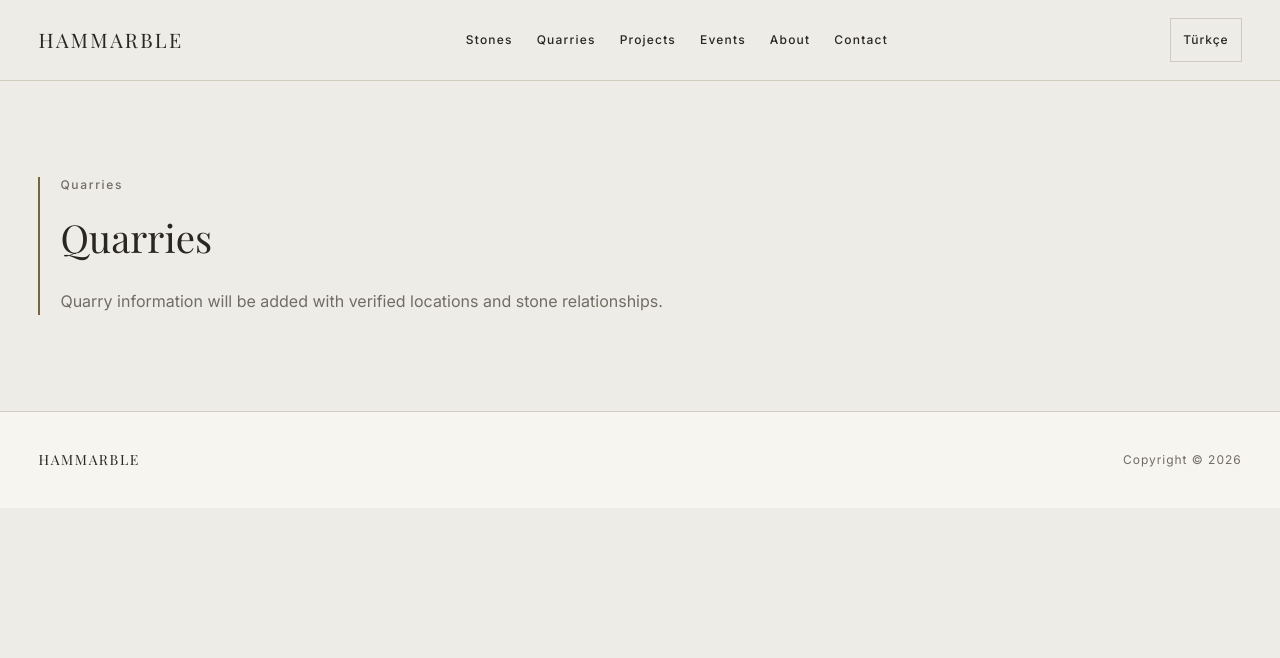
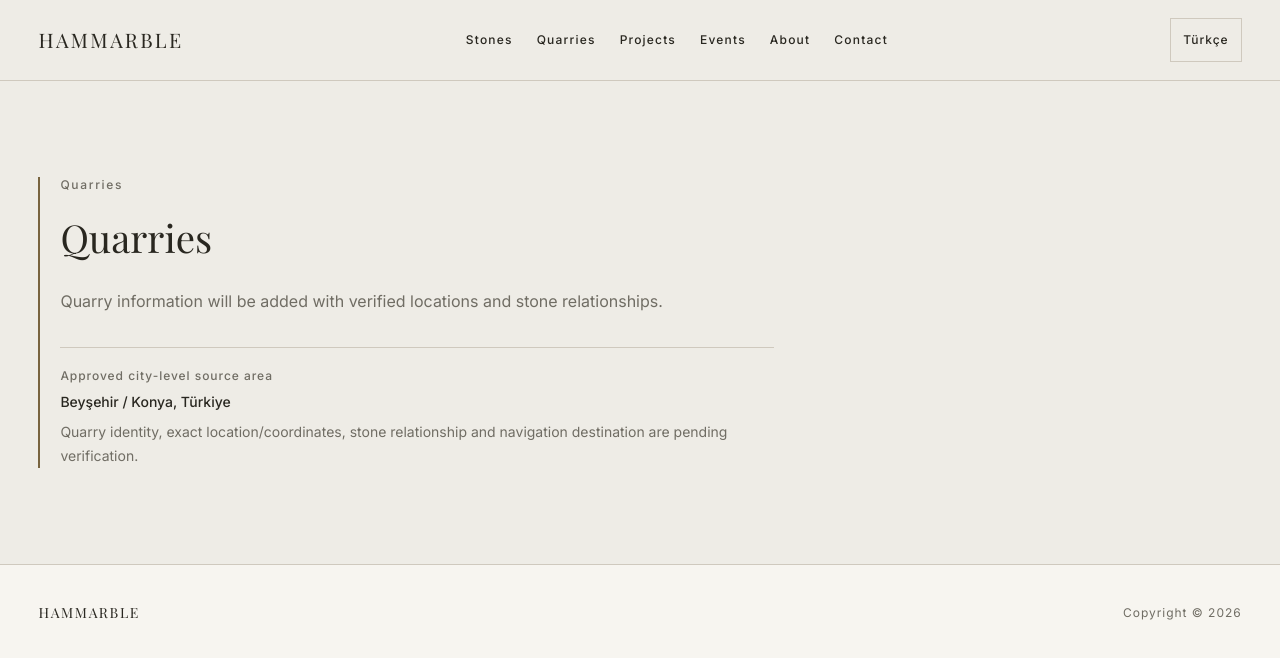
Before and after one commit to ferrariW368/hamman-madencilik, a Next.js app: page /en/quarries in a window 1280 px wide. Shown: the top 658 px of the page. Built offline with nearby package versions, Linux system fonts and the light colour scheme; a web font is replaced by a local one.

Commit message:
feat: add Beyşehir quarry fallback

```diff
--- a/scripts/verify-preview.mjs
+++ b/scripts/verify-preview.mjs
@@ -60,8 +60,14 @@ const routes = [
   { path: "/", status: 307, headers: [["Location is /tr", (headers) => /^location:\s*\/tr\s*$/im.test(headers)]] },
   localized("tr", "/tr", "V2 ana sayfa yapısı geliştirme aşamasındadır."),
   localized("en", "/en", "The V2 home page structure is under development."),
-  localized("tr", "/tr/quarries", "Ocak bilgileri doğrulanmış konum ve malzeme ilişkileri ile eklenecektir."),
-  localized("en", "/en/quarries", "Quarry information will be added with verified locations and stone relationships."),
+  {
+    ...localized("tr", "/tr/quarries", "Ocak bilgileri doğrulanmış konum ve malzeme ilişkileri ile eklenecektir."),
+    checks: [...localized("tr", "/tr/quarries", "Ocak bilgileri doğrulanmış konum ve malzeme ilişkileri ile eklenecektir.").checks, ["Beyşehir/Konya city-level source area is rendered", (html) => html.includes("Beyşehir / Konya, Türkiye")], ["no map navigation is exposed", (html) => !html.includes("google.com/maps") && !html.includes("maps.google.com")]],
+  },
+  {
+    ...localized("en", "/en/quarries", "Quarry information will be added with verified locations and stone relationships."),
+    checks: [...localized("en", "/en/quarries", "Quarry information will be added with verified locations and stone relationships.").checks, ["Beyşehir/Konya city-level source area is rendered", (html) => html.includes("Beyşehir / Konya, Türkiye")], ["no map navigation is exposed", (html) => !html.includes("google.com/maps") && !html.includes("maps.google.com")]],
+  },
   localized("tr", "/tr/projects", "Proje referansları ve kapsamları doğrulandıktan sonra eklenecektir."),
   localized("en", "/en/projects", "Project references and scopes will be added after verification."),
   localized("tr", "/tr/events", "Etkinlik kayıtları doğrulanmış tarih ve medya ile eklenecektir."),
--- a/src/app/[locale]/quarries/page.tsx
+++ b/src/app/[locale]/quarries/page.tsx
@@ -1,4 +1,16 @@
 import { V2PageShell } from "@/components/v2/V2PageShell";
 import type { PublishedLocale } from "@/i18n/config";
 import { getMessages } from "@/i18n/messages";
-export default async function QuarriesPage({ params }: { params: Promise<{ locale: PublishedLocale }> }) { const { locale } = await params; return <V2PageShell locale={locale} content={getMessages(locale).skeleton.quarries} />; }
+
+export default async function QuarriesPage({ params }: { params: Promise<{ locale: PublishedLocale }> }) {
+  const { locale } = await params;
+  const content = getMessages(locale).skeleton.quarries;
+
+  return <V2PageShell locale={locale} content={content}>
+    <section className="w-full border-t border-[color:var(--color-foundation-border)] pt-5" aria-label={content.regionLabel}>
+      <p className="text-xs font-medium tracking-[0.08em] text-[color:var(--color-foundation-muted)]">{content.regionLabel}</p>
+      <p className="mt-2 text-sm font-medium text-[color:var(--color-foundation-ink)]">{content.region}</p>
+      <p className="mt-2 text-sm leading-6 text-[color:var(--color-foundation-muted)]">{content.detailsPending}</p>
+    </section>
+  </V2PageShell>;
+}
--- a/src/i18n/messages/en.ts
+++ b/src/i18n/messages/en.ts
@@ -7,7 +7,7 @@ export const enSkeleton: Messages["skeleton"] = {
   home: { label: "HAMMARBLE", title: "HAMMARBLE", description: "The V2 home page structure is under development." },
   stones: { label: "Stones", title: "Stones", description: "The current portfolio and material details will be added after verification.", spiderLink: "Spider detail" },
   spider: { label: "Stones", title: "Spider", description: "This is a neutral development-only detail route placeholder.", availabilityNotice: "Imagery, technical data, origin and sales information are not yet published.", backToStones: "Back to stones", contactLink: "Go to contact" },
-  quarries: { label: "Quarries", title: "Quarries", description: "Quarry information will be added with verified locations and stone relationships." },
+  quarries: { label: "Quarries", title: "Quarries", description: "Quarry information will be added with verified locations and stone relationships.", regionLabel: "Approved city-level source area", region: "Beyşehir / Konya, Türkiye", detailsPending: "Quarry identity, exact location/coordinates, stone relationship and navigation destination are pending verification." },
   projects: { label: "Projects", title: "Projects", description: "Project references and scopes will be added after verification." },
   events: { label: "Events", title: "Events", description: "Event records will be added with verified dates and media." },
   about: { label: "About", title: "About", description: "Company history and information will be added after verification." },
--- a/src/i18n/messages/tr.ts
+++ b/src/i18n/messages/tr.ts
@@ -7,7 +7,7 @@ export const trSkeleton: Messages["skeleton"] = {
   home: { label: "HAMMARBLE", title: "HAMMARBLE", description: "V2 ana sayfa yapısı geliştirme aşamasındadır." },
   stones: { label: "Taşlar", title: "Taşlar", description: "Güncel portföy ve malzeme ayrıntıları doğrulama sonrasında eklenecektir.", spiderLink: "Spider detayı" },
   spider: { label: "Taşlar", title: "Spider", description: "Bu, geliştirme amaçlı nötr ayrıntı rota yer tutucusudur.", availabilityNotice: "Görsel, teknik veri, menşei ve satış bilgileri henüz yayınlanmamıştır.", backToStones: "Taşlara dön", contactLink: "İletişime git" },
-  quarries: { label: "Ocaklar", title: "Ocaklar", description: "Ocak bilgileri doğrulanmış konum ve malzeme ilişkileri ile eklenecektir." },
+  quarries: { label: "Ocaklar", title: "Ocaklar", description: "Ocak bilgileri doğrulanmış konum ve malzeme ilişkileri ile eklenecektir.", regionLabel: "Onaylanan şehir düzeyi kaynak bölgesi", region: "Beyşehir / Konya, Türkiye", detailsPending: "Ocak kimliği, kesin konum/koordinat, taş ilişkisi ve navigasyon bağlantısı doğrulama bekliyor." },
   projects: { label: "Projeler", title: "Projeler", description: "Proje referansları ve kapsamları doğrulandıktan sonra eklenecektir." },
   events: { label: "Etkinlikler", title: "Etkinlikler", description: "Etkinlik kayıtları doğrulanmış tarih ve medya ile eklenecektir." },
   about: { label: "Hakkımızda", title: "Hakkımızda", description: "Kurumsal tarihçe ve bilgiler doğrulama sonrasında eklenecektir." },
--- a/src/i18n/messages/types.ts
+++ b/src/i18n/messages/types.ts
@@ -13,7 +13,7 @@ export type Messages = {
     home: { label: string; title: string; description: string };
     stones: { label: string; title: string; description: string; spiderLink: string };
     spider: { label: string; title: string; description: string; availabilityNotice: string; backToStones: string; contactLink: string };
-    quarries: { label: string; title: string; description: string };
+    quarries: { label: string; title: string; description: string; regionLabel: string; region: string; detailsPending: string };
     projects: { label: string; title: string; description: string };
     events: { label: string; title: string; description: string };
     about: { label: string; title: string; description: string };
```
Also changed, not shown: 2 other files (tests, documents, lock files or other folders).
